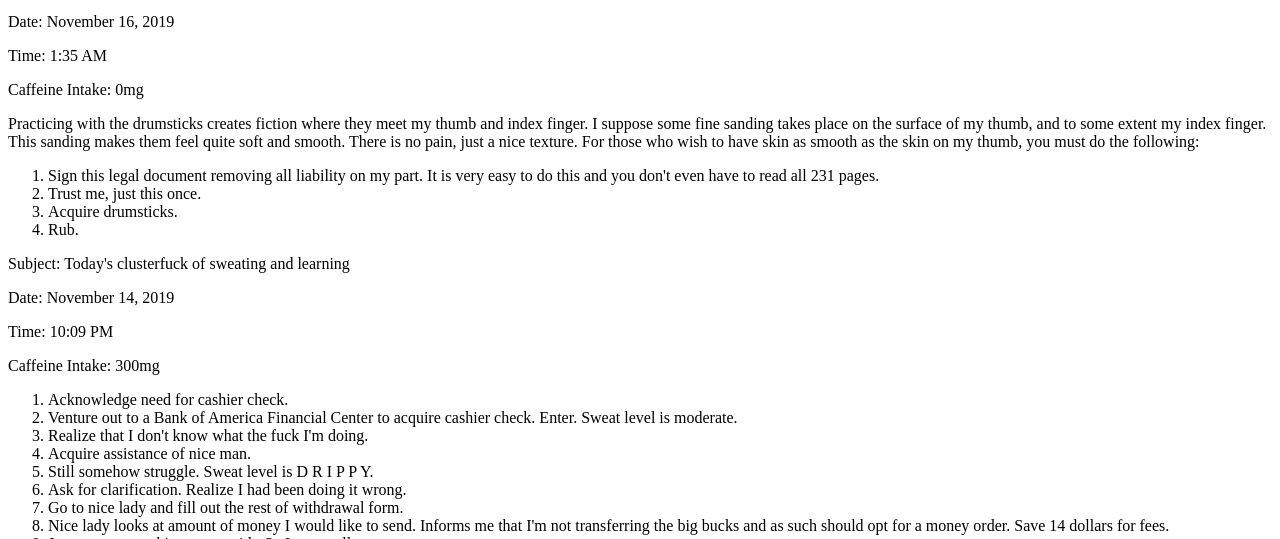
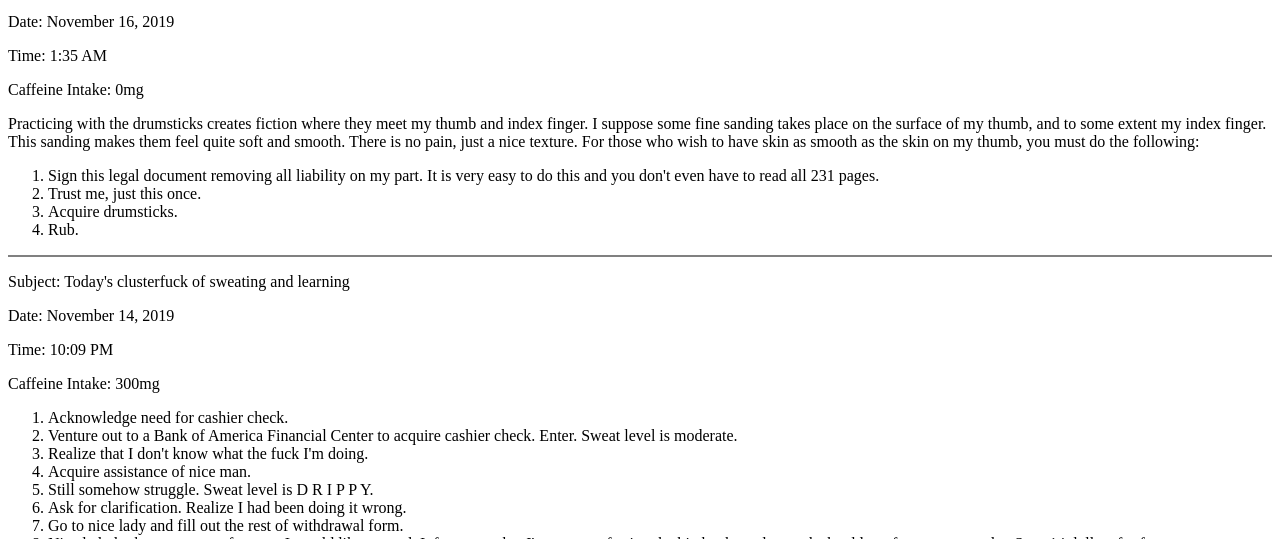
Before and after one commit to explosionsrgood/explosionsrgood.github.io, a plain HTML site: page index.html in a window 1280 px wide. Shown: the part 261-800 px from the top of the page. Drawn offline with Linux system fonts and the light colour scheme.

Commit message:
Added line.

```diff
--- a/index.html
+++ b/index.html
@@ -52,6 +52,7 @@
       Rub.
     </li>
   </ol>
+  <hr noshade>
   <p>
     Subject: Today's clusterfuck of sweating and learning
   </p>
```
